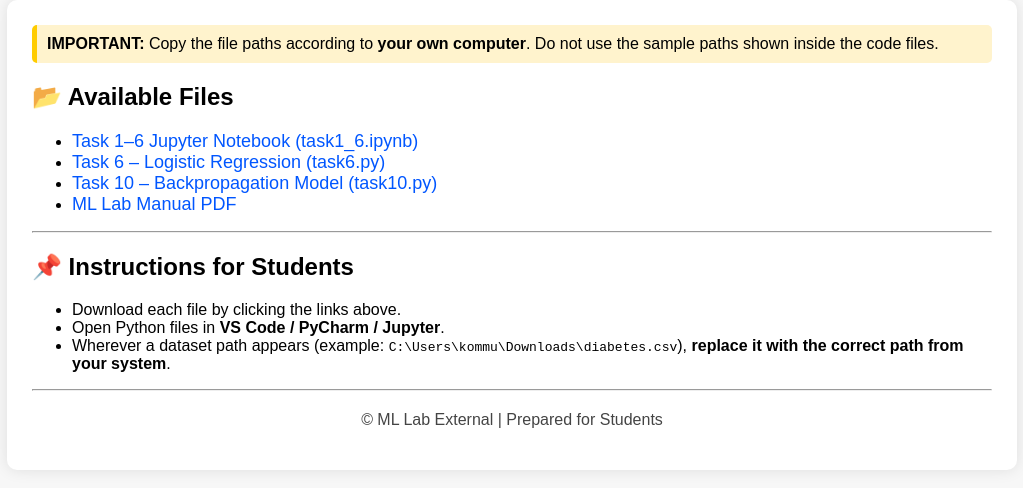
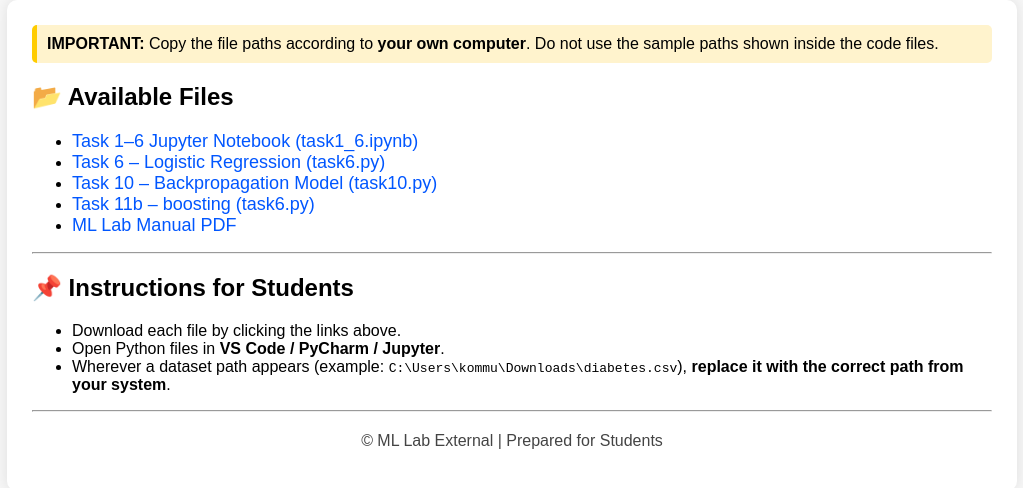
Before and after one commit to labinternal/ml, a plain HTML site: page index.html in a window 1280 px wide. Shown: the part 98-586 px from the top of the page, without its empty margins (128-1151 px from the left). Drawn offline with Linux system fonts and the light colour scheme.

Commit message:
Update index.html

```diff
--- a/index.html
+++ b/index.html
@@ -56,6 +56,7 @@
     <li><a href="task1_6.ipynb" download>Task 1–6 Jupyter Notebook (task1_6.ipynb)</a></li>
     <li><a href="task6.py" download>Task 6 – Logistic Regression (task6.py)</a></li>
     <li><a href="task10.py" download>Task 10 – Backpropagation Model (task10.py)</a></li>
+     <li><a href="task11b.py" download>Task 11b – boosting (task6.py)</a></li>
     <li><a href="GR22-B.Tech(III-I)-ML-labmanual.pdf" download>ML Lab Manual PDF</a></li>
 </ul>
 
```
